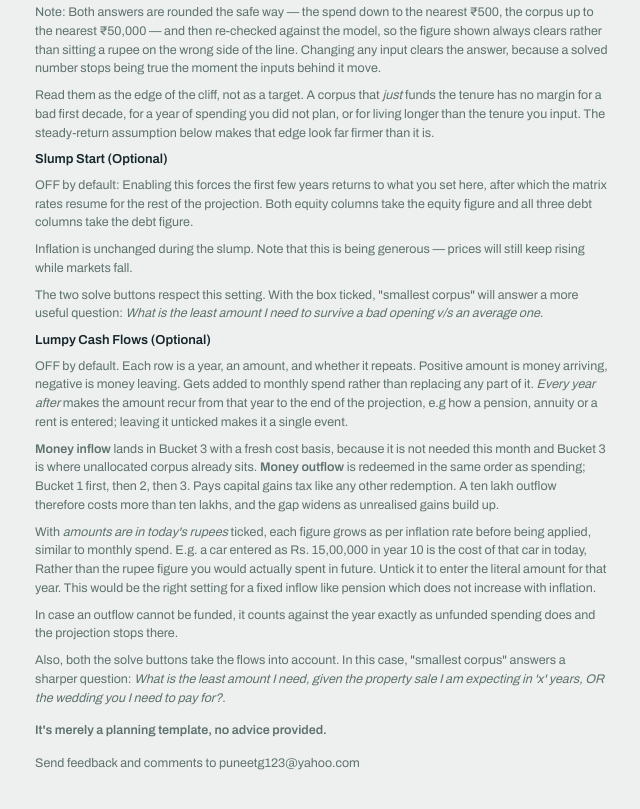
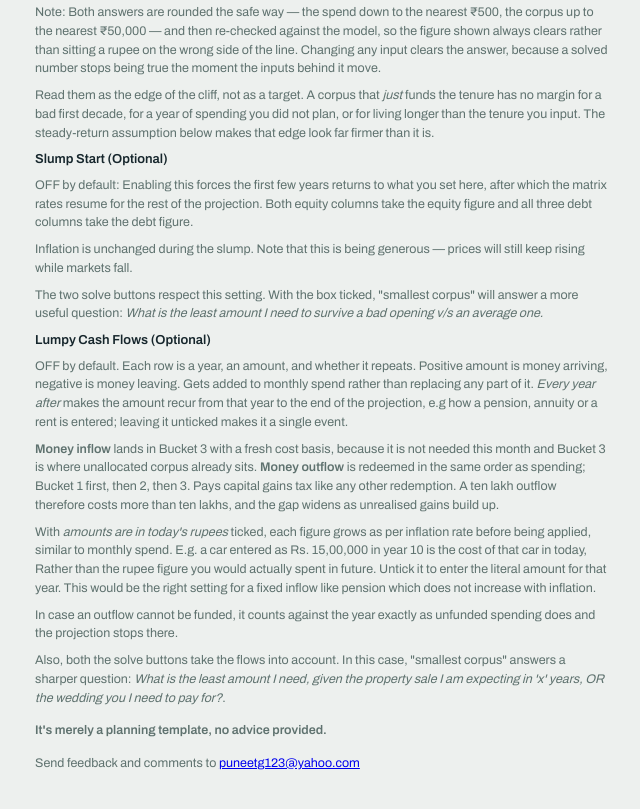
Before and after one commit to puneetg1234/3BucketBurndown, a plain HTML site: page index.html in a window 1280 px wide. Shown: the part 2655-3464 px from the top of the page, without its empty margins (411-1051 px from the left). Drawn offline with Linux system fonts and the light colour scheme.

Commit message:
fixed broken email link

```diff
--- a/index.html
+++ b/index.html
@@ -458,7 +458,7 @@ table.flows tbody tr:last-child td{padding-bottom:2px}
         <p>Also, both the solve buttons take the flows into account. In this case, "smallest corpus" answers a sharper question: <i>What is the least amount I need, given the property sale I am expecting in 'x' years, OR the wedding you I need to pay for?</i>.</p>
 
         <p style="margin-top:14px"><b>It's merely a planning template, no advice provided.</b><br></p>
-		<p style="margin-top:14px">Send feedback and comments to <mailto:>puneetg123@yahoo.com</mailto:></p>
+		<p style="margin-top:14px">Send feedback and comments to <a href="mailto:puneetg123@yahoo.com">puneetg123@yahoo.com</a></p>
       </footer>
     </main>
   </div>
```
